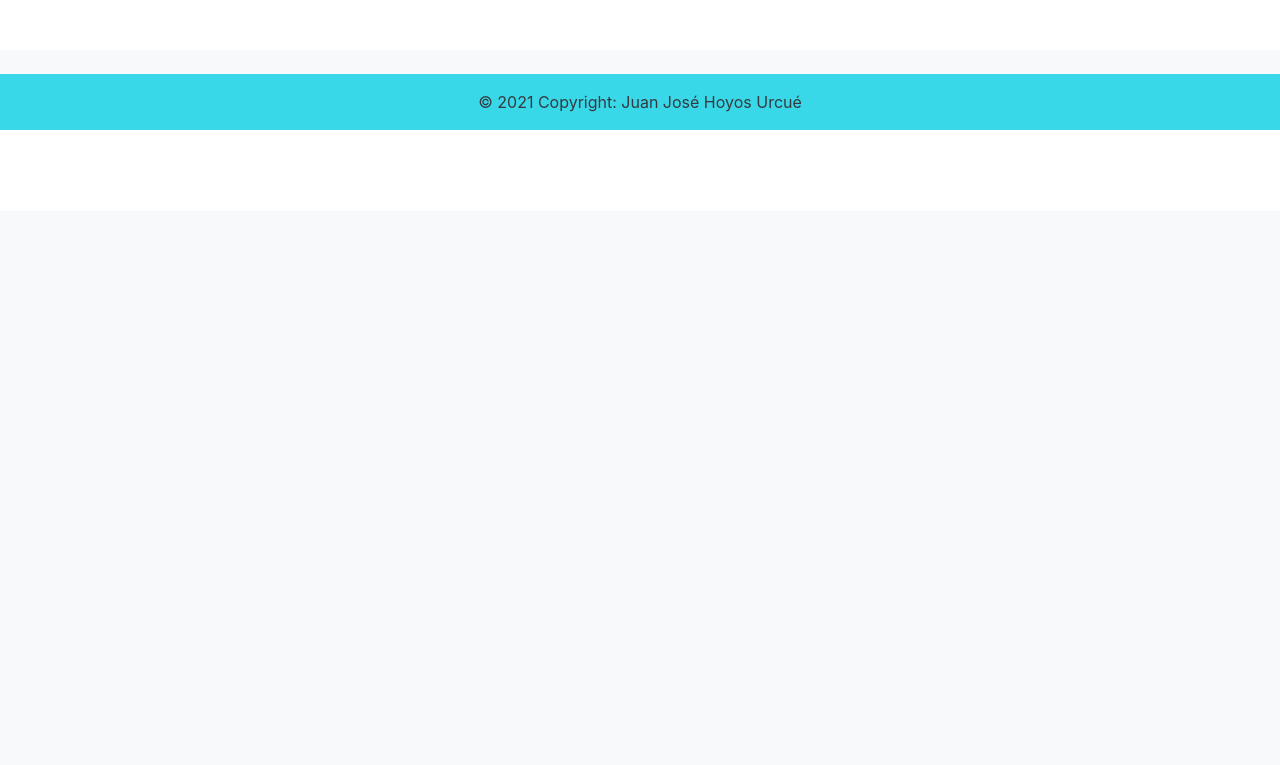
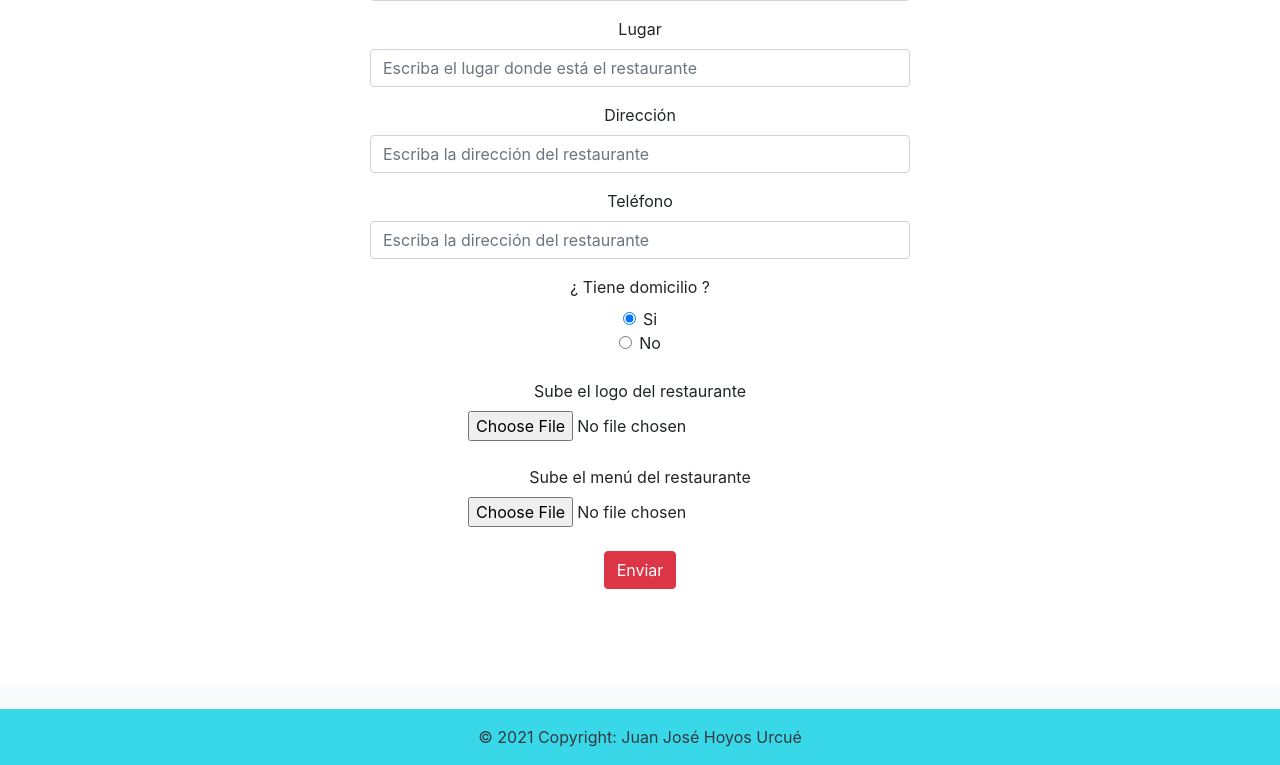
Before and after one commit to 2203juan/LeishPredict-web, a Flask app: page /prediction in a window 1280 px wide. Shown: the part 589-1354 px from the top of the page. Before the commit the page ends 719 px from the top, so only its background shows below. Run offline with Flask 2, Linux system fonts and the light colour scheme; some libraries are stand-ins or nearby versions.

Commit message:
form started

```diff
--- a/core_app/templates/prediction.html
+++ b/core_app/templates/prediction.html
@@ -5,38 +5,125 @@
 <div class="container">
     <div class="row">
         <div class="col">
-            <h2 class="text-center alert alert-light">Enter data to predict cure or failure</h2>
+            <h2 class="text-center alert alert-light">Enter data to predict cure or fail</h2>
         </div>
     </div>
+    <div class="row h-100 justify-content-center align-items-center">
+        <div class="col-xs-12 col-md-6 col-lg-6 text-center formcolor">
+            <form method="POST" action="/agregar_restaurante" enctype="multipart/form-data">
 
-    <div class="row">
-        <div class="col mb-1">
-            <img src="{{ url_for('static', filename= 'img/registro.jpg') }}" class="img-fluid" alt="imagen registro">
-        </div>
 
-        <div class="col-xs-12 col-md-6 col-lg-6 text-center formcolor">
-            <form method="POST" action="/registro">
-                <h2>Registro</h2>
+                <div class="form-row align-items-center">
+                    <div class="col-12 my-1">
+                        <label class="mr-sm-2" for="inlineFormCustomSelect">Choose patient gender</label>
+                        <select class="custom-select mr-sm-2" id="gender" name="gender">
+                            <option value="female" selected>Female</option>
+                            <option value="male">Male</option>
+                        </select>
+                    </div>
+                </div>
+
+                <div class="form-row align-items-center">
+                    <div class="col-12 my-1">
+                        <label class="mr-sm-2" for="inlineFormCustomSelect">Choose patient ethnicity</label>
+                        <select class="custom-select mr-sm-2" id="ethnicity" name="ethnicity">
+                            <option value="afrocolombian" selected>Afro-Colombian</option>
+                            <option value="indigenous">Indigenous</option>
+                            <option value="mixedrace">Mixed race</option>
+                            <option value="white">White</option>
+                            <option value="mulatto">Mulatto</option>
+                            <option value="other">Other</option>
+
+                        </select>
+                    </div>
+                </div>
+
+
                 <div class="form-group">
-                    <label for="name">Nombre</label>
-                    <input type="text" class="form-control" id="name" name="name" placeholder="Ingrese su nombre" />
+                    <label for="formGroupExampleInput">Age</label>
+                    <input type="number" min="0" class="form-control" id="age" name="age"
+                        placeholder="Write patient age">
                 </div>
+
+                <div class="form-row align-items-center">
+                    <div class="col-12 my-1">
+                        <label class="mr-sm-2" for="inlineFormCustomSelect">Choose infection department</label>
+                        <select class="custom-select mr-sm-2" id="department" name="department">
+                            <option value="narino" selected>Nariño</option>
+                            <option value="choco">Chocó</option>
+                            <option value="cauca">Cauca</option>
+                            <option value="other">Other</option>
+                        </select>
+                    </div>
+                </div>
+
+
                 <div class="form-group">
-                    <label for="email">Correo Electrónico</label>
-                    <input type="email" class="form-control" id="email" name="email"
-                        placeholder="Ingrese su correo electrónico" />
+                    <label for="formGroupExampleInput">Nombre</label>
+                    <input type="text" class="form-control" id="nombre" name="nombre"
+                        placeholder="Escriba el nombre del restaurante">
                 </div>
+
+
+
                 <div class="form-group">
-                    <label for="password">Contraseña</label>
-                    <input type="password" class="form-control" id="password" name="password"
-                        placeholder="Contraseña" />
+                    <label for="formGroupExampleInput">Lugar</label>
+                    <input type="text" class="form-control" id="lugar" name="lugar"
+                        placeholder="Escriba el lugar donde está el restaurante">
                 </div>
+
+                <div class="form-group">
+                    <label for="formGroupExampleInput">Dirección</label>
+                    <input type="text" class="form-control" id="direccion" name="direccion"
+                        placeholder="Escriba la dirección del restaurante">
+                </div>
+
+                <div class="form-group">
+                    <label for="formGroupExampleInput">Teléfono</label>
+                    <input type="text" class="form-control" id="telefono" name="telefono"
+                        placeholder="Escriba la dirección del restaurante">
+                </div>
+
+                <label for="">¿ Tiene domicilio ?</label>
+                <div class="form-check">
+                    <input class="form-check-input" type="radio" name="options" id="options1" value="si" checked>
+                    <label class="form-check-label" for="exampleRadios1">Si</label>
+                </div>
+                <div class="form-check">
+                    <input class="form-check-input" type="radio" name="options" id="options2" value="no">
+                    <label class="form-check-label" for="exampleRadios2">No</label>
+                </div>
+
+                <br>
+                <label for="">Sube el logo del restaurante</label>
+                <div class="row">
+                    <div class="col"><input type="file" name="logo"></div>
+                </div>
+
+
+                <br>
+                <label for="">Sube el menú del restaurante</label>
+                <div class="row">
+                    <div class="col"><input type="file" name="menu"></div>
+                </div>
+
+                <br>
                 <button type="submit" class="btn btn-danger text-white">Enviar</button>
-            </form>
+                <br><br>
         </div>
 
 
+
+
+        <div class="row">
+            <div class="col">
+                <br>
+            </div>
+        </div>
+
+        </form>
     </div>
-    <br><br><br><br>
+</div>
+<br><br><br>
 </div>
 {% endblock %}
```
